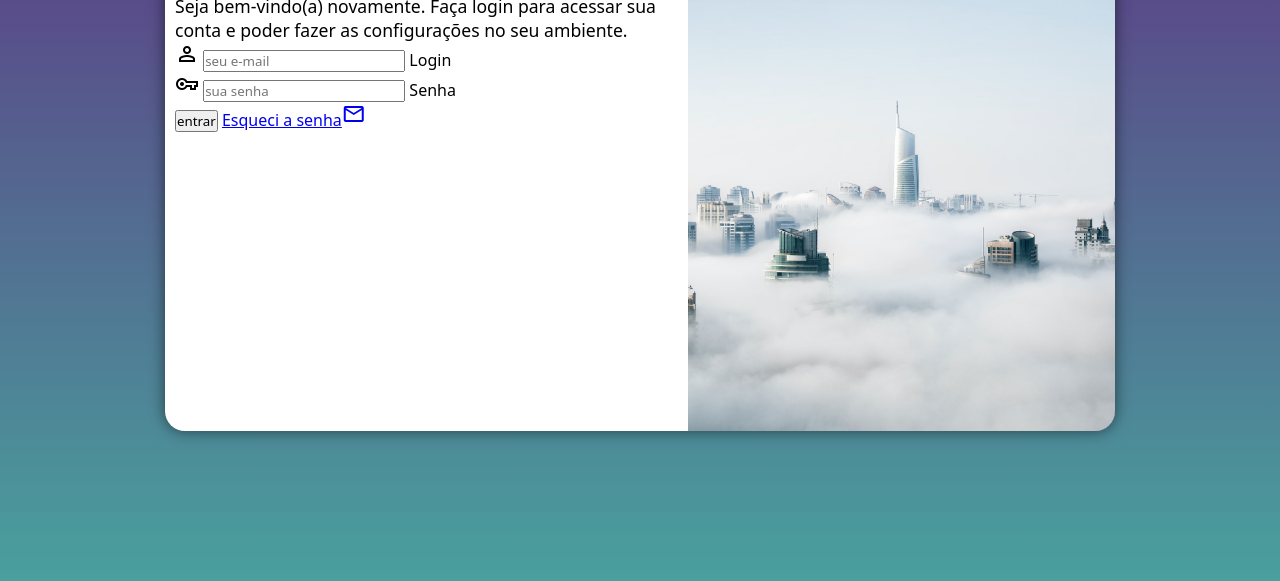
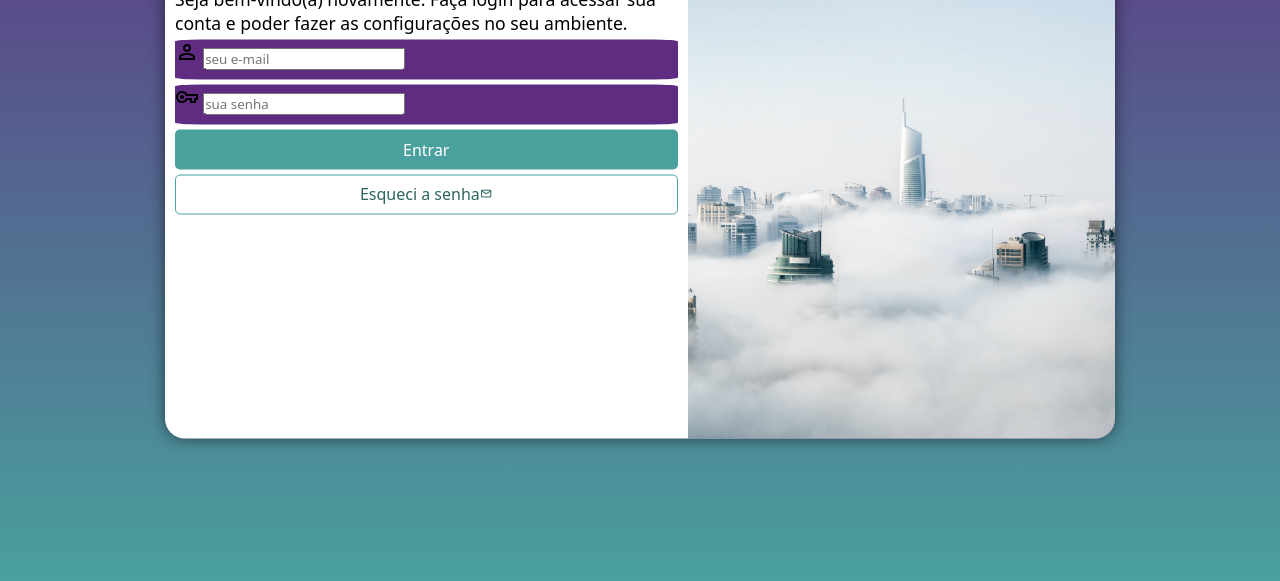
Before and after one commit to DanilloSouza03/Projeto-Login, a plain HTML site: page index.html in a window 1280 px wide. Shown: the part 219-800 px from the top of the page. Drawn offline with nearby package versions, Linux system fonts and the light colour scheme.

Commit message:
Part. 01 estilização do formulário

```diff
--- a/estilos/style.css
+++ b/estilos/style.css
@@ -34,7 +34,7 @@ section#login {
 
     background-color: #ffffff;
     width: 250px;
-    height: 500px;
+    height: 515px;
     border-radius: 20px;
     box-shadow: 0px 0px 15px #00000089;
 
@@ -62,3 +62,54 @@ div#formulario > h1 {
 div#formulario > p {
     font-size: 0.8em;
 }
+
+form > div.campo {
+    background-color: #5f2c82;
+    width: 100%;
+    height: 40px;
+    border-radius: 5%;
+    margin: 5px 0px;
+}
+
+div.campo > label {
+    display: none;
+}
+
+form > input[type=submit] {
+    display: block;
+    font-size: 1em;
+    width: 100%;
+    height: 40px;
+    background-color: #49a09d;
+    color: #ffffff;
+    border: none;
+    border-radius: 5px;
+    cursor: pointer;
+}
+
+form > input[type=submit]:hover {
+    background-color: #2d6462;
+}
+
+form > a.botao {
+    display: block;
+    text-align: center;
+    font-size: 1em;
+    width: 100%;
+    height: 40px;
+    margin-top: 5px;
+    padding-top: 7px;
+    background-color: #ffffff;
+    color: #2d6462;
+    border: 1px solid #49a09d;
+    border-radius: 5px;
+    text-decoration: none;
+}
+
+form > a.botao:hover {
+    background-color: #6cd3cf;
+}
+
+form > a.botao > span {
+    font-size: .8em;
+}
--- a/index.html
+++ b/index.html
@@ -29,8 +29,8 @@
                         <input type="password" name="senha" id="isenha" placeholder="sua senha" autocomplete="current-password" required minlength="8" maxlength="20">
                         <label for="isenha">Senha</label>
                     </div>
-                    <input type="submit" value="entrar">
-                    <a href="esqueci.html">
+                    <input type="submit" value="Entrar">
+                    <a href="esqueci.html" class="botao">
                         Esqueci a senha<span class="material-symbols-outlined">mail</span>
                     </a>
                 </form>
```
